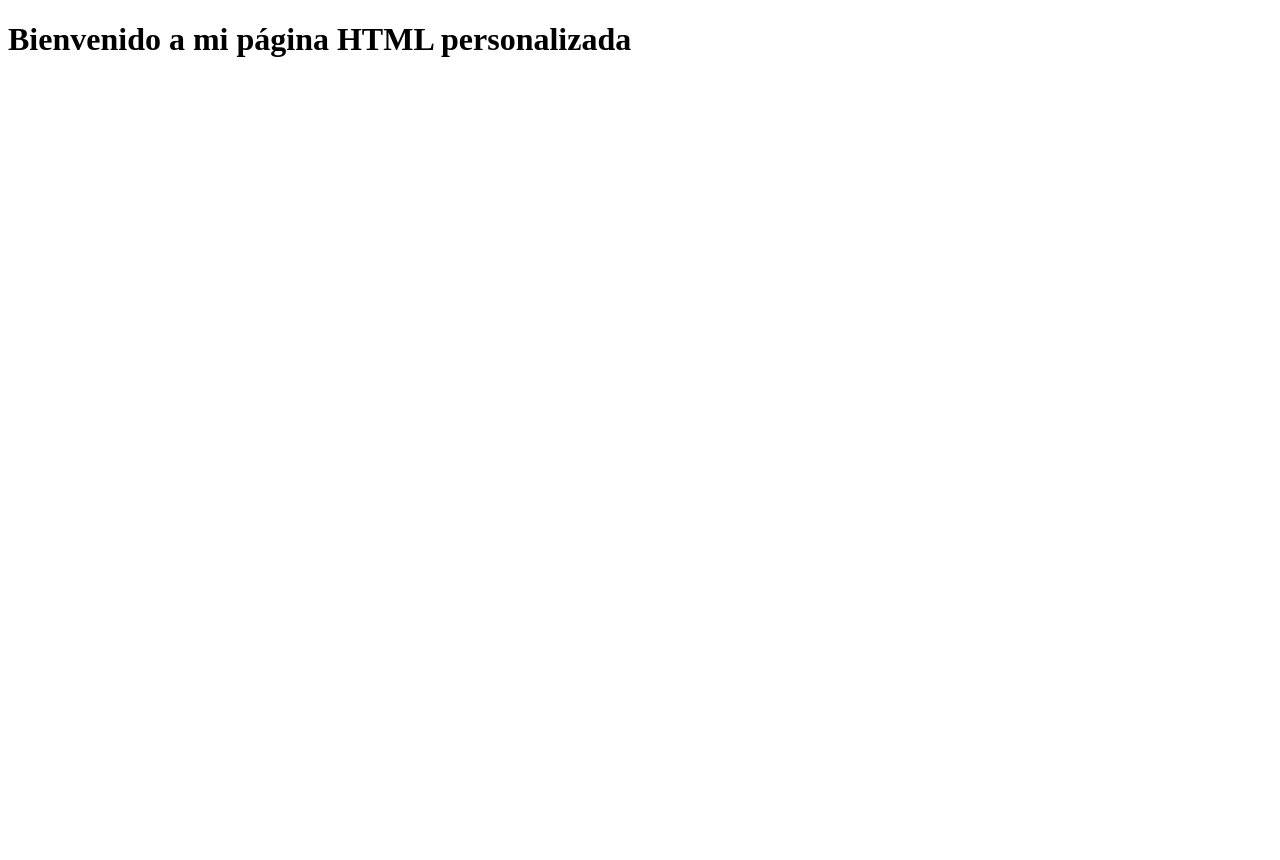
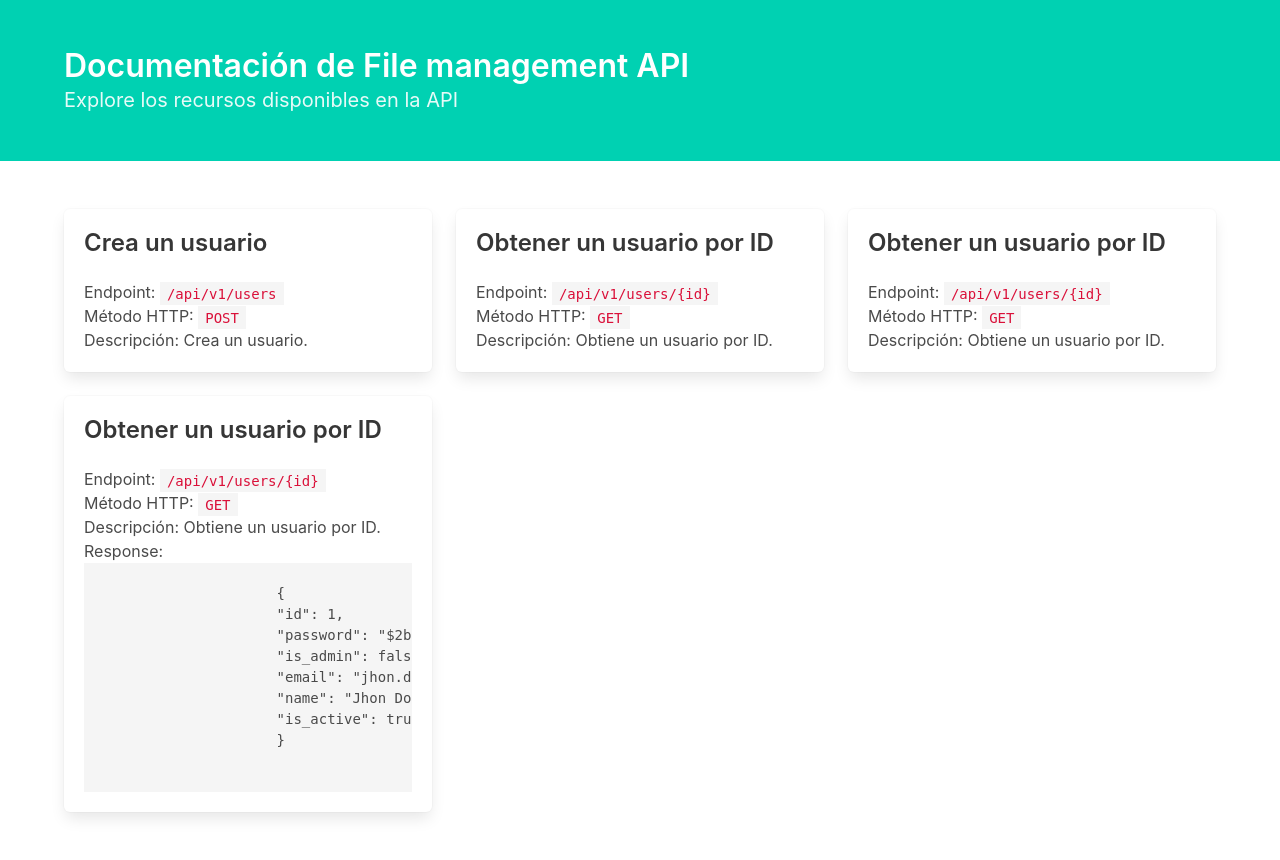
Before and after one commit to vcjuliocesar/file-management-API, a FastAPI app: page / in a window 1280 px wide. Before the commit the page ends 57 px from the top, so only its background shows below. Run offline with FastAPI, Linux system fonts and the light colour scheme; parts of the project's set-up code (start-up, migrations or seed data) failed here and were passed over.

Commit message:
add index.html

```diff
--- a/src/app/templates/index.html
+++ b/src/app/templates/index.html
@@ -1,9 +1,73 @@
 <!DOCTYPE html>
 <html>
-<head>
-    <title>Mi Página Jinja2</title>
-</head>
-<body>
-    <h1>Bienvenido a mi página HTML personalizada</h1>
-</body>
+  <head>
+    <meta name="viewport" content="width=device-width, initial-scale=1">
+    <meta name="viewport" content="width=device-width, initial-scale=1">
+    <title>Documentación de la API de Productos</title>
+    <link rel="stylesheet" href="https://cdn.jsdelivr.net/npm/bulma@0.9.3/css/bulma.min.css"/>
+  </head>
+  <body>
+    <section class="hero is-primary">
+      <div class="hero-body">
+        <div class="container">
+          <h1 class="title">Documentación de File management API</h1>
+          <h2 class="subtitle">Explore los recursos disponibles en la API</h2>
+        </div>
+      </div>
+    </section>
+
+    <section class="section">
+      <div class="container">
+        <div class="columns is-multiline">
+          <div class="column is-one-third">
+            <div class="box">
+              <h3 class="title is-4">Crea un usuario</h3>
+              <p>Endpoint: <code>/api/v1/users</code></p>
+              <p>Método HTTP: <code>POST</code></p>
+              <p>Descripción: Crea un usuario.</p>
+            </div>
+          </div>
+
+          <div class="column is-one-third">
+            <div class="box">
+              <h3 class="title is-4">Obtener un usuario por ID</h3>
+              <p>Endpoint: <code>/api/v1/users/{id}</code></p>
+              <p>Método HTTP: <code>GET</code></p>
+              <p>Descripción: Obtiene un usuario por ID.</p>
+            </div>
+          </div>
+
+          <div class="column is-one-third">
+            <div class="box">
+              <h3 class="title is-4">Obtener un usuario por ID</h3>
+              <p>Endpoint: <code>/api/v1/users/{id}</code></p>
+              <p>Método HTTP: <code>GET</code></p>
+              <p>Descripción: Obtiene un usuario por ID.</p>
+            </div>
+          </div>
+
+          <div class="column is-one-third">
+            <div class="box">
+              <h3 class="title is-4">Obtener un usuario por ID</h3>
+              <p>Endpoint: <code>/api/v1/users/{id}</code></p>
+              <p>Método HTTP: <code>GET</code></p>
+              <p>Descripción: Obtiene un usuario por ID.</p>
+              <p>Response:</p>
+              <pre class="has-text-rigth is-family-monospace">
+                    {
+                    "id": 1,
+                    "password": "$2b$12$CbWwTX7JElMxmfp5PlvL2uQca.rG1eWlO1tntaXEJWXY5obWwHcfS",
+                    "is_admin": false,
+                    "email": "jhon.doe@example.com",
+                    "name": "Jhon Doe",
+                    "is_active": true
+                    }
+                </pre
+              >
+            </div>
+          </div>
+        </div>
+      </div>
+    </section>
+  </body>
 </html>
```
